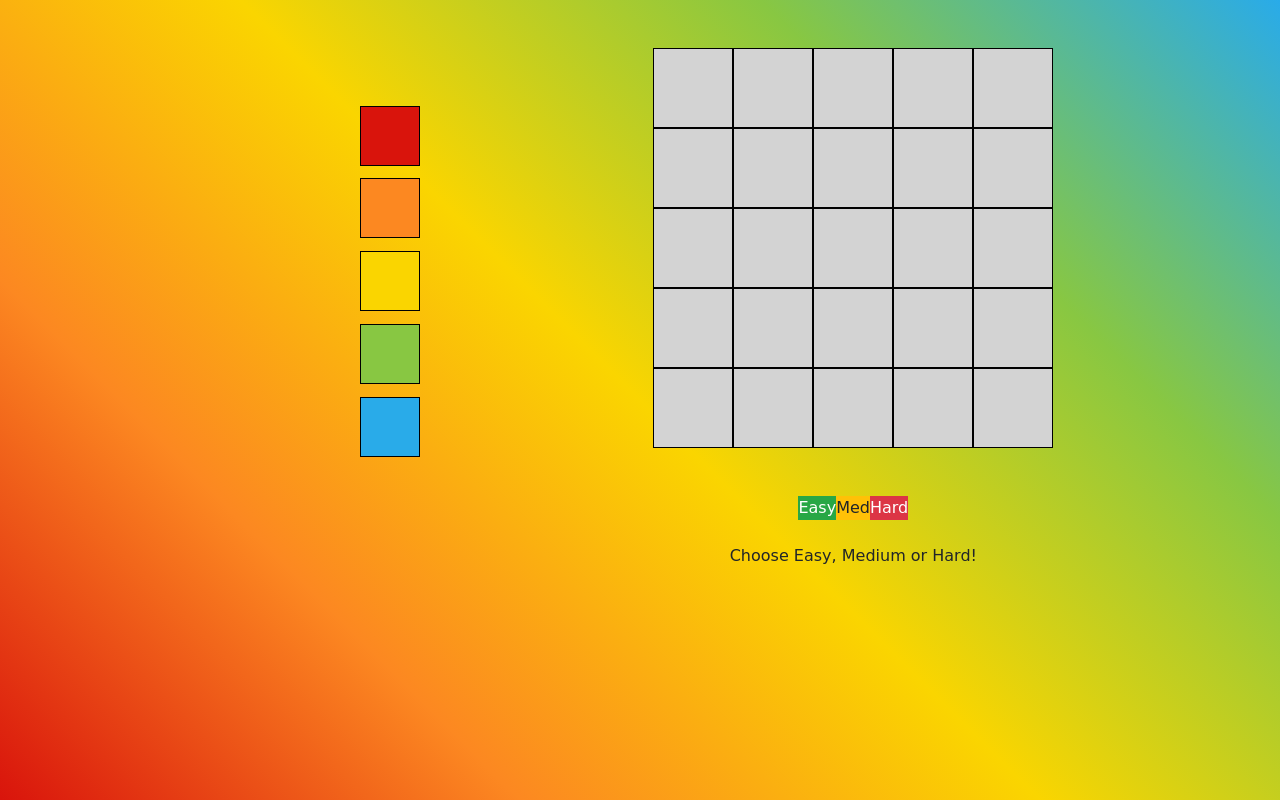
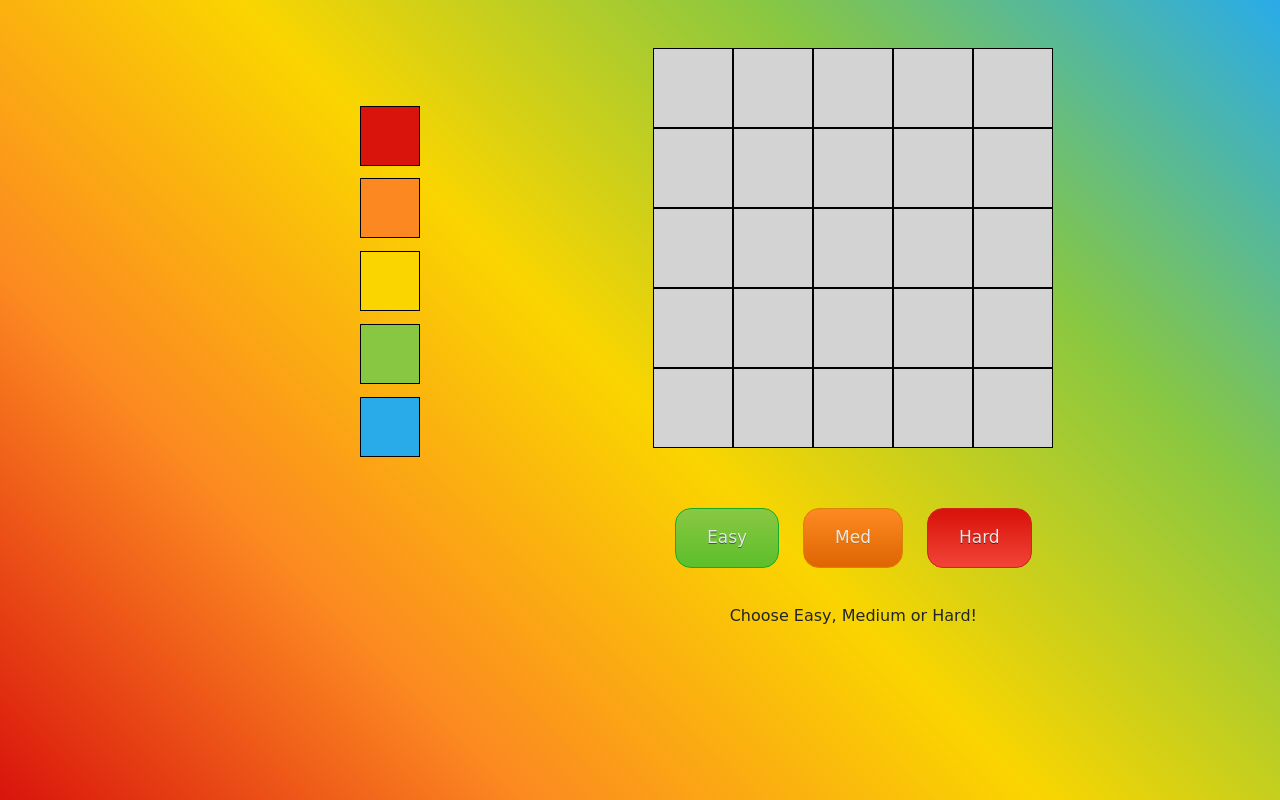
Before and after one commit to Code-Institute-Submissions/memory-blocks, a plain HTML site: page game.html in a window 1280 px wide. Drawn offline with nearby package versions, Linux system fonts and the light colour scheme; a web font is replaced by a local one.

Commit message:
Style gamepage buttons

```diff
--- a/assets/css/style.css
+++ b/assets/css/style.css
@@ -132,6 +132,59 @@ body {
   background-color: lightgrey;
 }
 
+/***** BUTTONS *****/
+.button {
+  border-radius: 1rem;
+  cursor: pointer;
+  color: #e7e7e7;
+  font-size: 17px;
+  padding: 16px 31px;
+  text-decoration: none;
+  margin: 0.75rem;
+}
+
+.button:hover {
+  text-decoration: none;
+  color: lightgray;
+}
+
+.button-green {
+    background: linear-gradient(to bottom, var(--green) 5%, #5cbf2a 100%);
+    background-color: var(--green);
+    border: 1px solid #18ab29;
+    text-shadow: 0px 1px 0px #2f6627;
+}
+
+.button-orange {
+    background: linear-gradient(to bottom, var(--orange) 5%, #df6502 100%);
+    background-color: var(--orange);
+    border: 1px solid #da8402;
+    text-shadow: 0px 1px 0px #c06f05;
+}
+
+.button-red {
+    background: linear-gradient(to bottom, var(--red) 5%, #f24437 100%);
+    background-color: var(--red);
+    border: 1px solid #d02718;
+    text-shadow: 0px 1px 0px #810e05;
+}
+
+.button-green:hover {
+  background: linear-gradient(to bottom, #5cbf2a 15%, #44c767 100%);
+  background-color: #5cbf2a;
+}
+
+.button-orange:hover {
+  background: linear-gradient(to bottom, #f27c37 15%, #c6831f 100%);
+  background-color: #f26337;
+}
+
+.button-red:hover {
+  background: linear-gradient(to bottom, #f24437 15%, #c62d1f 100%);
+  background-color: #f24437;
+}
+
+
 footer {
    position:absolute;
    bottom:0;
--- a/game.html
+++ b/game.html
@@ -67,15 +67,15 @@
                 </div>
                 <!-- Game Buttons -->
                 <div class="row my-4">
-                    <a href="#" id="play" class="btn-primary hidden">Play</a>
-                    <a href="#" id="finish" class="btn-danger hidden">Finish</a>
-                    <a href="#" id="correct" class="btn-warning hidden">Show Solution</a>
-                    <a href="#" id="play-again" class="btn-success hidden">Play Again</a>
+                    <a href="#" id="play" class="button button-green hidden">Play</a>
+                    <a href="#" id="finish" class="button button-red hidden">Finish</a>
+                    <a href="#" id="correct" class="button button-orange hidden">Show Solution</a>
+                    <a href="#" id="play-again" class="button button-green hidden">Play Again</a>
                 </div>
                 <div class="row my-4 game-level">
-                    <a href="#" id="easy" class="btn-success">Easy</a>
-                    <a href="#" id="medium" class="btn-warning">Med</a>
-                    <a href="#" id="hard" class="btn-danger">Hard</a>
+                    <a href="#" id="easy" class="button button-green">Easy</a>
+                    <a href="#" id="medium" class="button button-orange">Med</a>
+                    <a href="#" id="hard" class="button button-red">Hard</a>
                 </div>
                 <!-- Messages -->
                 <div>
```
